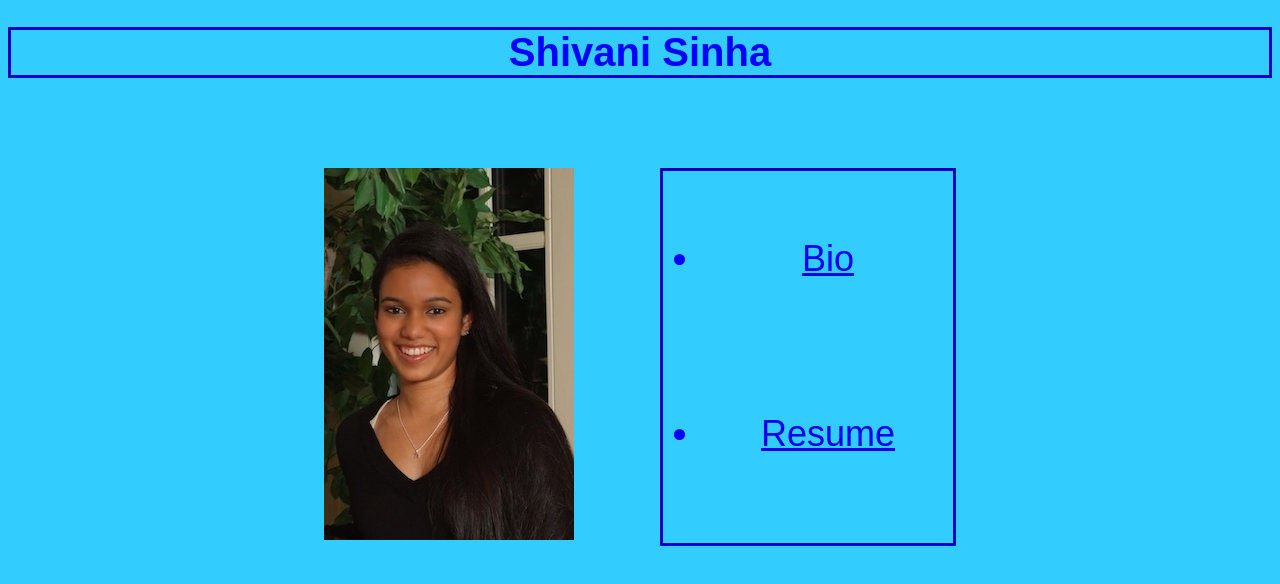
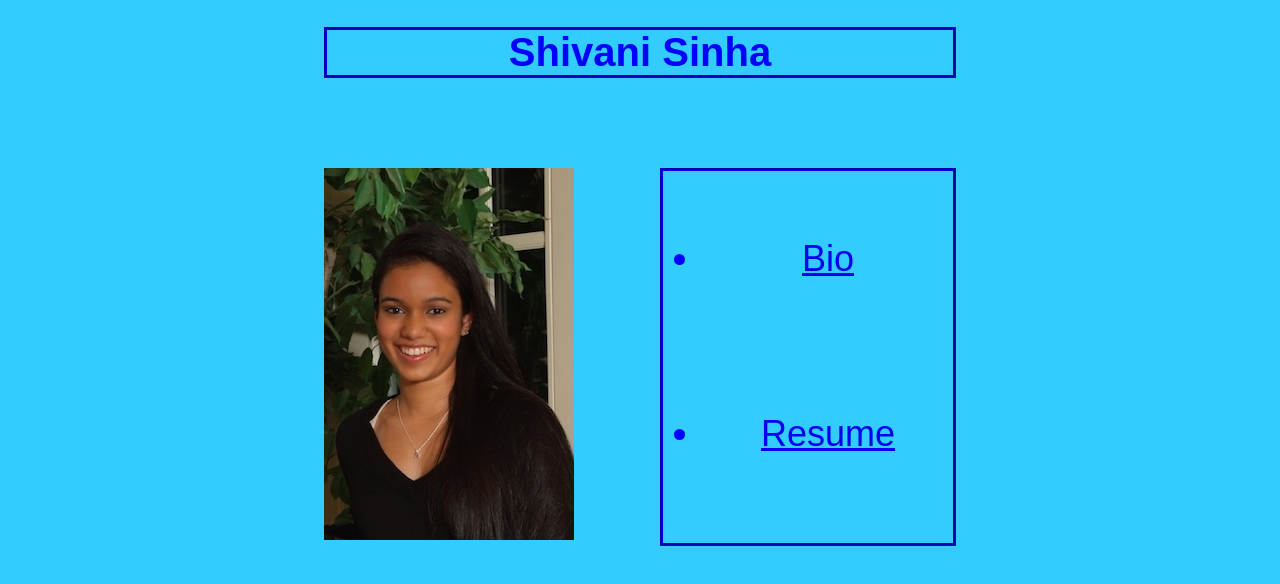
Before and after one commit to ssinha02/ssinha02.github.io, a plain HTML site: page index.html in a window 1280 px wide. Drawn offline with Linux system fonts and the light colour scheme.

Commit message:
added margins in css file

```diff
--- a/Assignment1CSS.css
+++ b/Assignment1CSS.css
@@ -9,6 +9,8 @@ h1{
 	border-style: groove;
 	border-color: blue;
 	text-align: center;
+	margin-left: 25%;
+	margin-right: 25%;
 }
 
 img {
```
